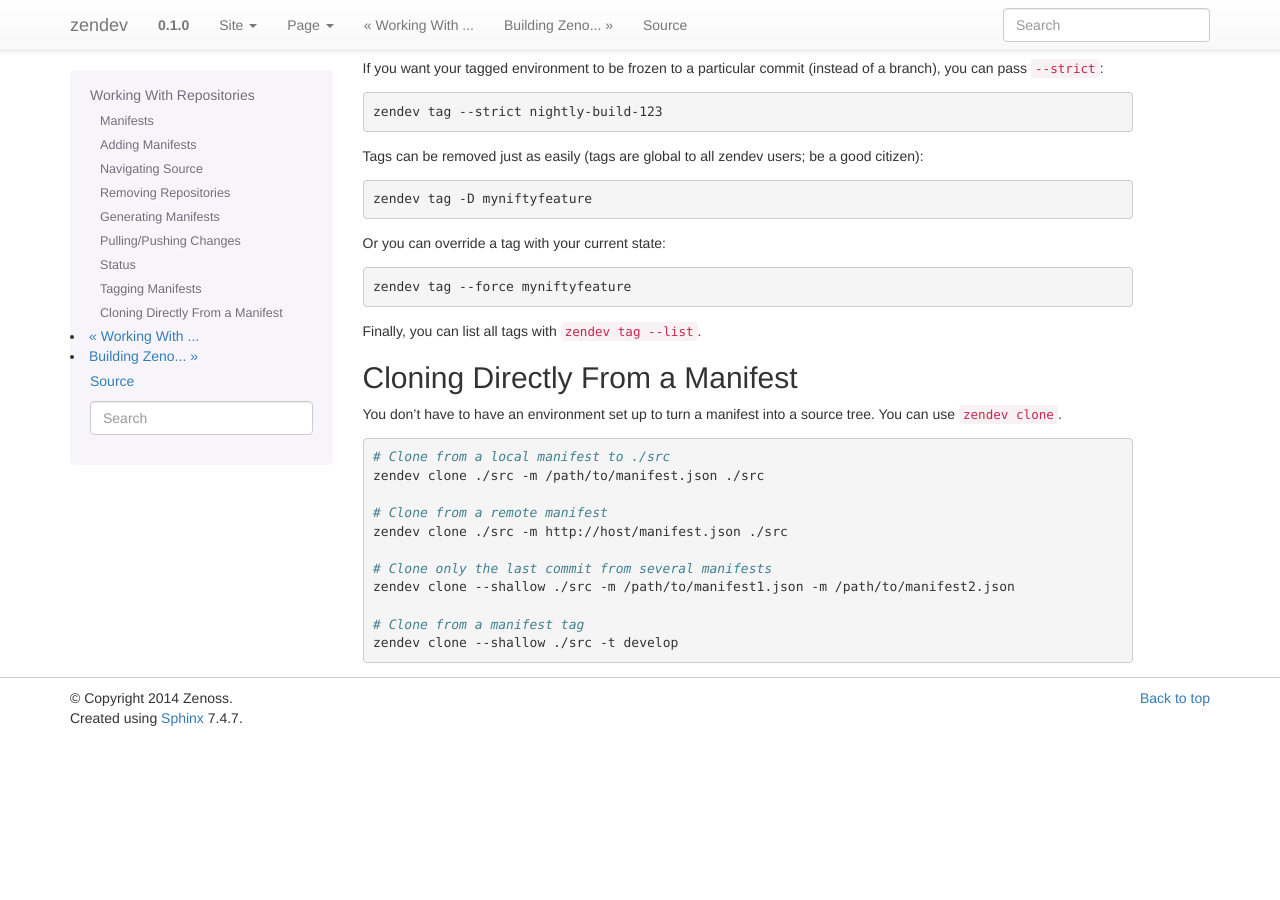
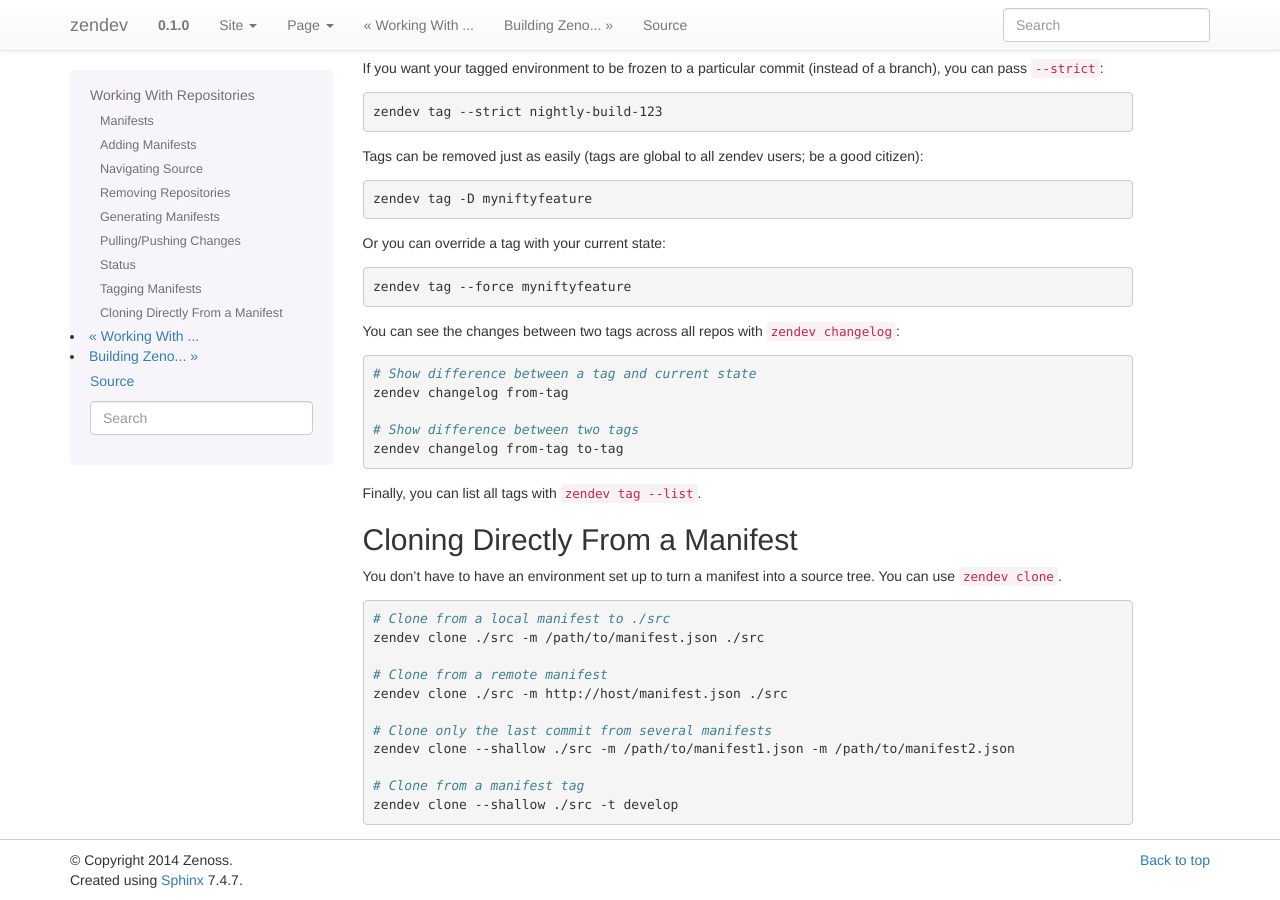
Before and after one commit to zenoss/zendev, a Sphinx documentation site: the page built from docs/repos.rst, in a window 1280 px wide and 900 px high, scrolled down 2135 px. Built offline with Sphinx 7.4.7, drawn with Linux system fonts in a browser that asks for light colours; before the commit the page ends 2873 px from its top, so only the background shows below that.

Commit message:
Update docs

```diff
--- a/docs/repos.rst
+++ b/docs/repos.rst
@@ -153,6 +153,17 @@ Or you can override a tag with your current state:
 
     zendev tag --force myniftyfeature
 
+You can see the changes between two tags across all repos with ``zendev
+changelog``:
+
+.. code-block:: bash
+
+    # Show difference between a tag and current state
+    zendev changelog from-tag
+
+    # Show difference between two tags
+    zendev changelog from-tag to-tag
+
 Finally, you can list all tags with ``zendev tag --list``.
 
 
```
Also changed, not shown: 1 other file.
